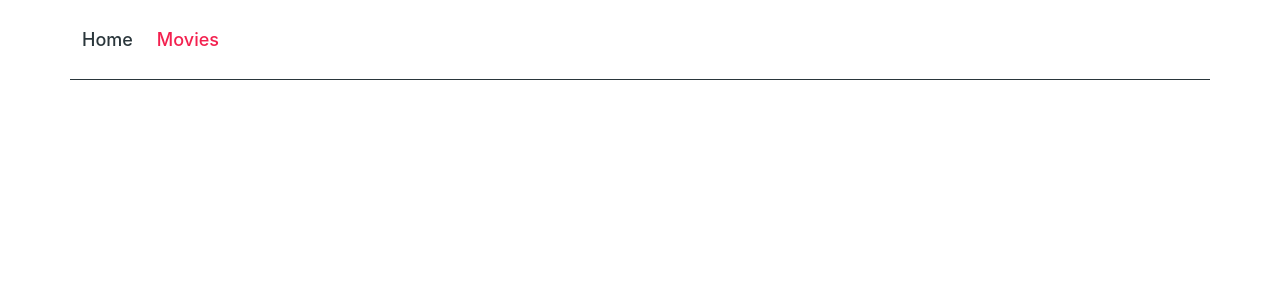
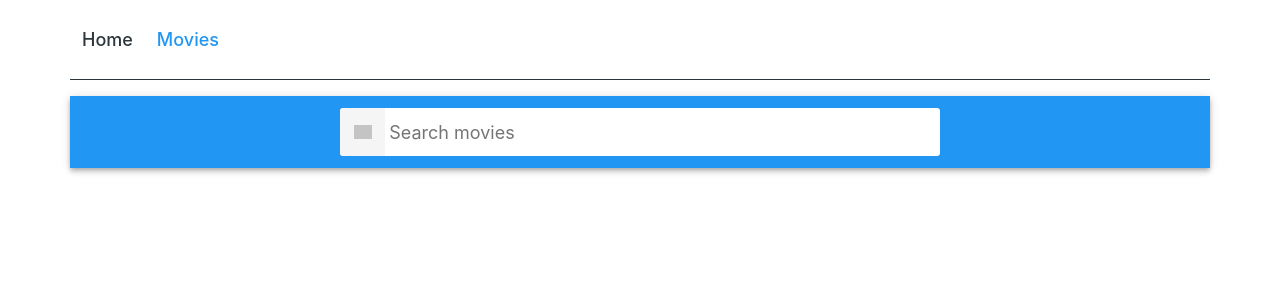
Before and after one commit to andvolch/goit-react-hw-04-movies, a React (Create React App) app: page /movies in a window 1280 px wide. Before the commit this address had no page. Shown: the top 300 px of the page. Built offline with nearby package versions, Linux system fonts and the light colour scheme; no server answers; grey boxes are pictures that could not be loaded.

Commit message:
done homepage

```diff
--- a/src/components/App/App.jsx
+++ b/src/components/App/App.jsx
@@ -51,17 +51,18 @@ export default function App() {
       <Routes>
         <Route path="/" element={<HomePage />} />
 
-        {/* <Route path="/movies/*" element={<MoviesPage />} >
-            <Route path=":movieId/*" element={<MovieDetailsPage />} >
-              <Route path="cast"
-                // element={<MovieDetailsPage />}
-              />
-              <Route path="reviews"
-                // element={<MovieDetailsPage />}
-              />
-            </Route>
-
-          </Route> */}
+        <Route path="/movies/*" element={<MoviesPage />}>
+          <Route path=":movieId/*" element={<MovieDetailsPage />}>
+            <Route
+              path="cast"
+              // element={<MovieDetailsPage />}
+            />
+            <Route
+              path="reviews"
+              // element={<MovieDetailsPage />}
+            />
+          </Route>
+        </Route>
       </Routes>
     </Container>
 
--- a/src/components/HomePageTitle/HomePageTitle.module.css
+++ b/src/components/HomePageTitle/HomePageTitle.module.css
@@ -4,5 +4,5 @@
   margin-top: 20px;
   margin-bottom: 20px;
 
-  color: #4169e1;
+  color: #2196f3;
 }
--- a/src/components/Navigation/Navigation.module.css
+++ b/src/components/Navigation/Navigation.module.css
@@ -8,7 +8,7 @@
 }
 
 .activeLink {
-  color: #f3214f;
+  color: #2196f3;
   display: inline-block;
   text-decoration: none;
   padding: 12px;
--- a/src/components/Searchbar/Searchbar.jsx
+++ b/src/components/Searchbar/Searchbar.jsx
@@ -4,9 +4,7 @@ import { toast } from 'react-toastify';
 
 import s from './Searchbar.module.css';
 
-
 export default function Searchbar({ onSubmit }) {
-
   const [query, setQuery] = useState('');
 
   const handleSubmit = e => {
@@ -23,7 +21,6 @@ export default function Searchbar({ onSubmit }) {
     setQuery(e.target.value.toLowerCase());
   };
 
-
   return (
     <header className={s.searchbar}>
       <form className={s.searchForm} onSubmit={handleSubmit}>
@@ -37,15 +34,13 @@ export default function Searchbar({ onSubmit }) {
           value={query}
           // autocomplete="off"
           // autofocus
-            placeholder="Search images and photos"
+          placeholder="Search movies"
           onChange={handlEqueryChange}
         />
       </form>
     </header>
   );
-
-};
-
+}
 
 Searchbar.propTypes = {
   onSubmit: PropTypes.func.isRequired,
--- a/src/components/Searchbar/Searchbar.module.css
+++ b/src/components/Searchbar/Searchbar.module.css
@@ -12,7 +12,7 @@
   padding-top: 12px;
   padding-bottom: 12px;
   color: #fff;
-  background-color: #3f51b5;
+  background-color: #2196f3;
   box-shadow: 0px 2px 4px -1px rgba(0, 0, 0, 0.2),
     0px 4px 5px 0px rgba(0, 0, 0, 0.14), 0px 1px 10px 0px rgba(0, 0, 0, 0.12);
 }
--- a/src/pages/MoviesPage.js
+++ b/src/pages/MoviesPage.js
@@ -0,0 +1,22 @@
+import { useState, useEffect } from 'react';
+
+import { searchMovies } from '../services/TMDB';
+import Searchbar from '../components/Searchbar/Searchbar';
+
+export default function MoviesPage() {
+  const [query, setQuery] = useState('');
+  const [page, setPage] = useState(1);
+  const [movies, setMovies] = useState([]);
+
+  useEffect(() => {
+    searchMovies(query, page)
+      .then(results => setMovies([...movies, ...results]))
+      .catch(error => console.log(error));
+  }, [query]);
+
+  return (
+    <>
+      <Searchbar query={query} />
+    </>
+  );
+}
--- a/src/services/TMDB.js
+++ b/src/services/TMDB.js
@@ -4,7 +4,6 @@ const BASE_URL = 'https://api.themoviedb.org/3/';
 const KEY_API = 'e34f3290161d1b3f73683dcba0238c76';
 
 axios.defaults.baseURL = BASE_URL;
-
 
 export async function getTrending(page) {
   let params = `trending/movie/day?api_key=${KEY_API}`;
@@ -16,11 +15,22 @@ export async function getTrending(page) {
     // console.log(results);
 
     return results;
-    }
-    catch (error) {
+  } catch (error) {
     console.error(error);
   }
-
 }
 
-// console.log(getTrending());
+export async function searchMovies(query, page) {
+  let params = `trending/movie/day?api_key=${KEY_API} search/movie?query=${query}&api_key=${KEY_API}&language=en-US&page=${page}&include_adult=false`;
+  try {
+    const response = await axios.get(params);
+    const results = response.data.results;
+
+    // console.log(response)
+    // console.log(results);
+
+    return results;
+  } catch (error) {
+    console.error(error);
+  }
+}
```
Lines whose indentation alone changed are shown as unchanged.
